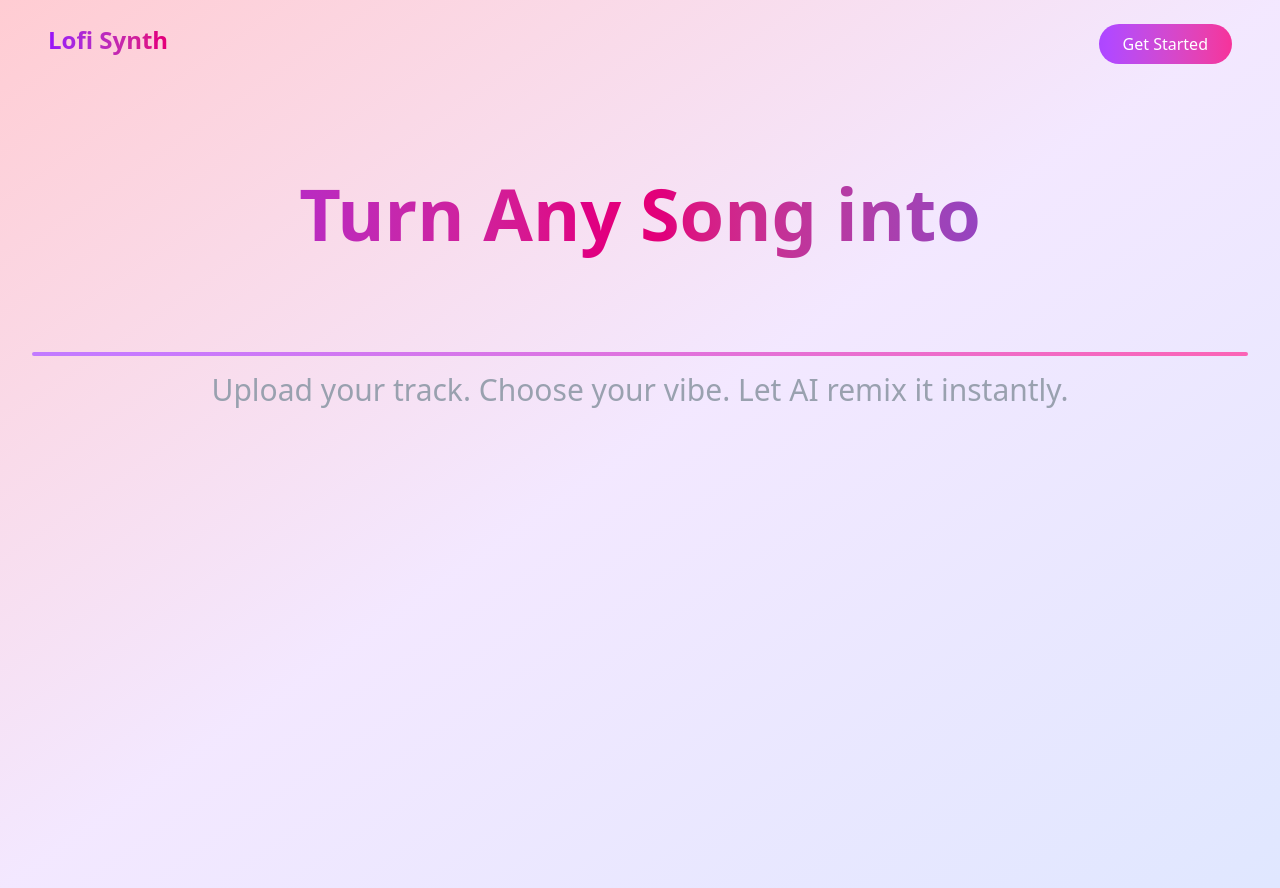
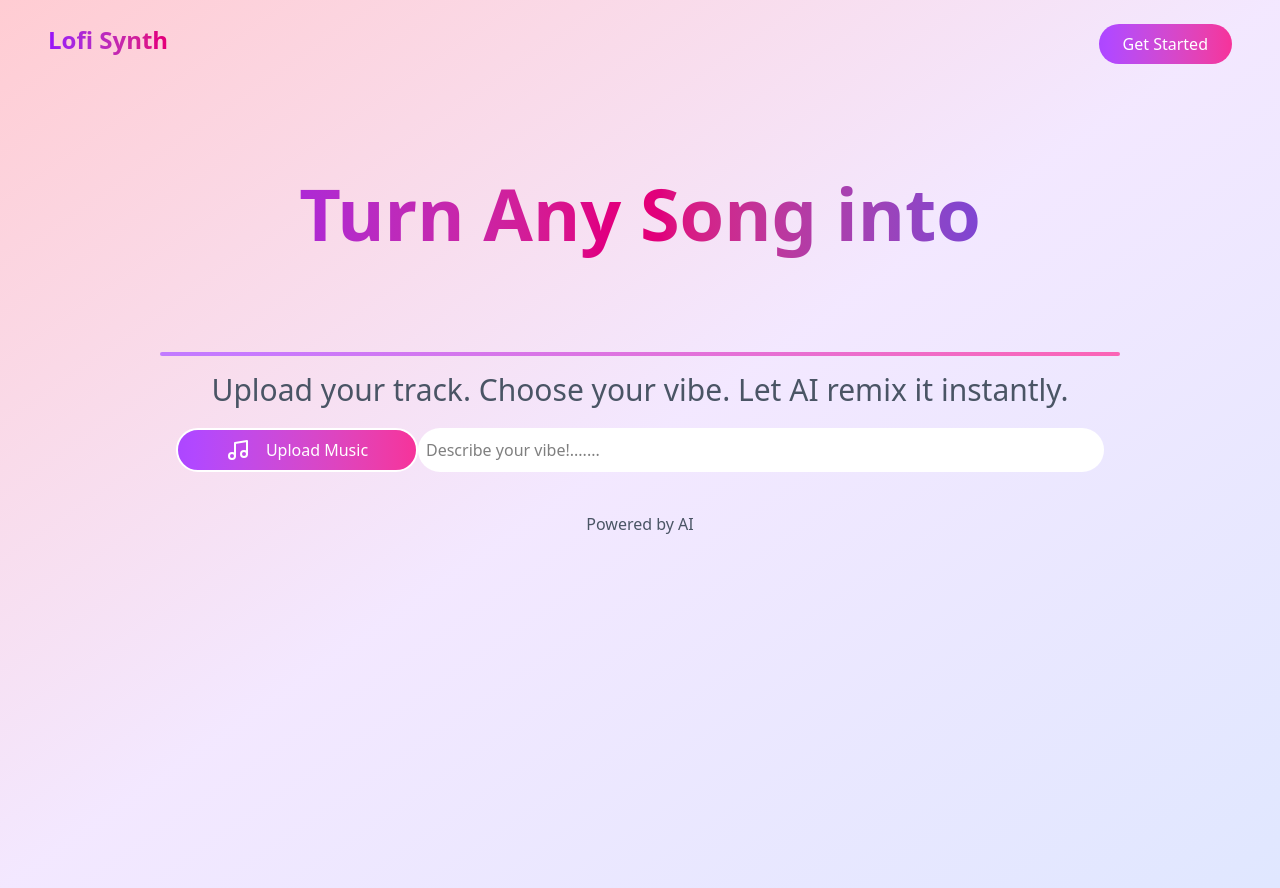
Before and after one commit to vachan-maker/lofi-synth, a Next.js app: page / in a window 1280 px wide. Built offline with nearby package versions, Linux system fonts and the light colour scheme; no server answers.

Commit message:
Added music icon inside button

```diff
--- a/package.json
+++ b/package.json
@@ -9,9 +9,10 @@
     "lint": "next lint"
   },
   "dependencies": {
+    "lucide-react": "^0.525.0",
+    "next": "15.4.2",
     "react": "19.1.0",
-    "react-dom": "19.1.0",
-    "next": "15.4.2"
+    "react-dom": "19.1.0"
   },
   "devDependencies": {
     "@tailwindcss/postcss": "^4",
--- a/src/app/components/Hero.jsx
+++ b/src/app/components/Hero.jsx
@@ -1,7 +1,9 @@
+import { Music } from "lucide-react";
+import { Icon } from "lucide-react";
 export default function Hero() {
   return (
     <div className="min-h-screen transition-colors">
-        <section className="container mx-auto px-8 py-20 text-center">
+        <section className="container mx-auto px-8 py-20 text-center max-w-5xl">
       <h1
         className="text-5xl md:text-7xl font-bold mb-6 bg-gradient-to-r from-purple-600 via-pink-600 to-indigo-600 bg-clip-text text-transparent leading-tight"
         style={{ opacity: 1, transform: "none" }}
@@ -16,7 +18,14 @@ export default function Hero() {
         </div>
 
       </h1>
-      <p className="text-3xl text-gray-400">Upload your track. Choose your vibe. Let AI remix it instantly.</p>
+      <p className="text-3xl text-gray-600">Upload your track. Choose your vibe. Let AI remix it instantly.</p>
+      <div className="flex flex-row justify-center px-4 mt-5">
+      <button className="bg-gradient-to-r from-purple-500 to-pink-500 rounded-full text-white border-2 py-2 px-2 flex-1 flex flex-row items-center gap-4 justify-center"><Music color="white"/>Upload Music</button>
+      <input type="text" placeholder="Describe your vibe!......." className="bg-white rounded-full flex-1/2 px-2 py-2"></input>
+
+
+      </div>
+      <p className="mt-10 text-gray-600">Powered by AI</p>
       </section>
     </div>
   );
```
Also changed, not shown: 1 other file (tests, documents, lock files or other folders).
